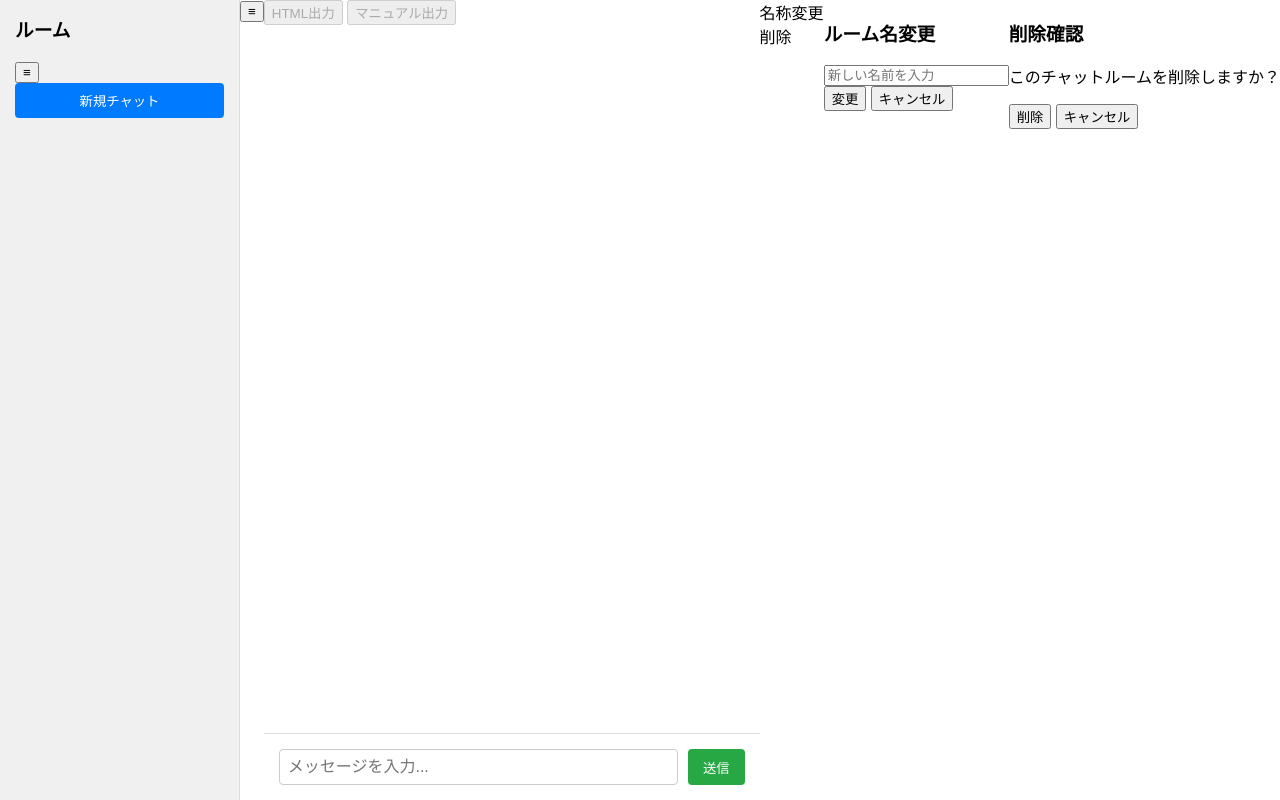
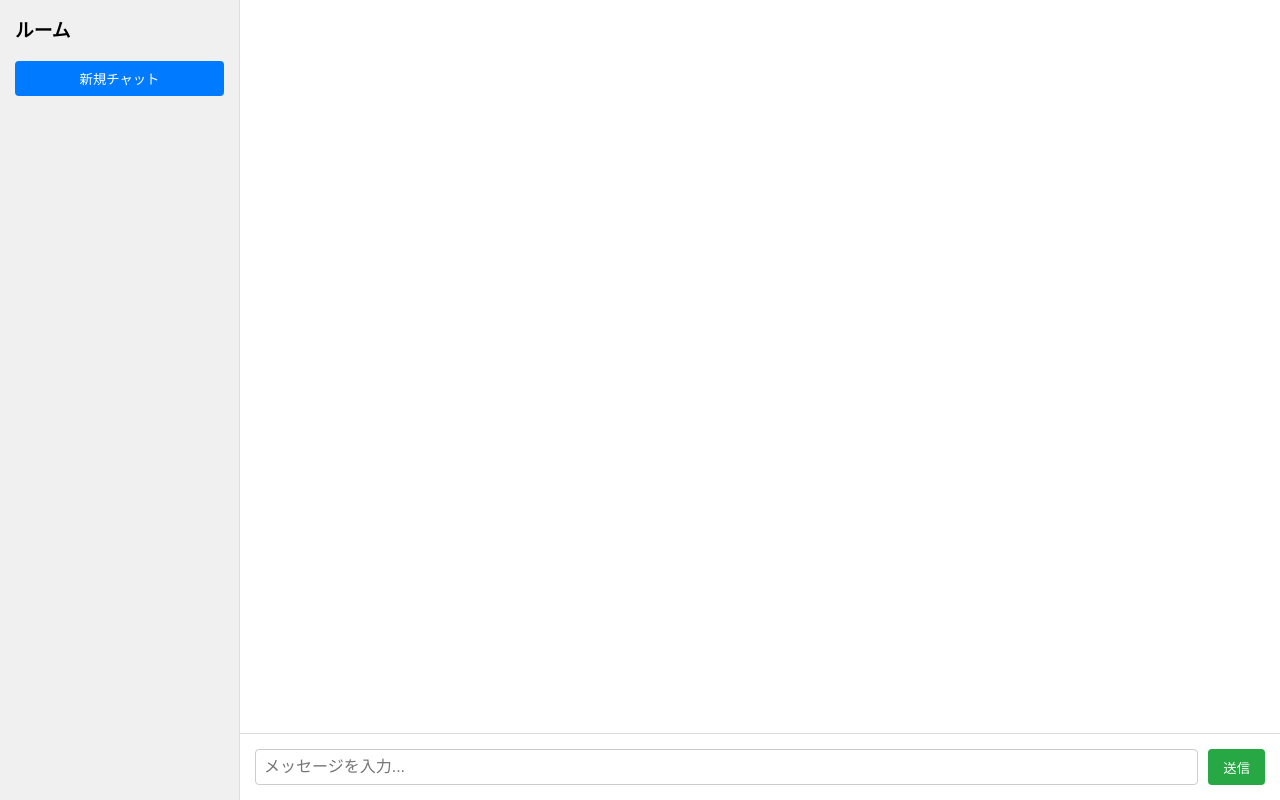
Before and after one commit to YaMac33/AIChat2, a Flask app: page / in a window 1280 px wide. Run offline with Flask 3, Linux system fonts and the light colour scheme; data that the repository does not hold is empty.

Commit message:
Update index.html

```diff
--- a/templates/index.html
+++ b/templates/index.html
@@ -10,66 +10,19 @@
 <body>
 
   <!-- 左側のサイドバー -->
-  <div class="sidebar" id="sidebar">
-    <div class="sidebar-header">
-      <h3>ルーム</h3>
-      <button id="toggle-sidebar-btn" class="toggle-btn">≡</button>
-    </div>
+  <div class="sidebar">
+    <h3>ルーム</h3>
     <button id="new-chat-btn">新規チャット</button>
     <ul id="rooms"></ul>
   </div>
 
-  <!-- サイドバー切り替えボタン（サイドバーが非表示の時に表示） -->
-  <div class="sidebar-toggle-hidden" id="sidebar-toggle-hidden">
-    <button id="show-sidebar-btn" class="toggle-btn">≡</button>
-  </div>
-
   <!-- 右側のメインチャット画面 -->
-  <div class="main-chat" id="main-chat">
-    <!-- ヘッダーエリア -->
-    <div class="chat-header">
-      <div class="chat-actions">
-        <button id="export-html-btn" class="action-btn" disabled>HTML出力</button>
-        <button id="export-manual-btn" class="action-btn" disabled>マニュアル出力</button>
-      </div>
-    </div>
-
+  <div class="main-chat">
     <!-- メッセージが表示されるエリア -->
     <div id="chat"></div>
-
     <!-- メッセージ入力エリア -->
     <div class="input-area">
       <input id="prompt" placeholder="メッセージを入力..." /><button id="send-btn">送信</button>
-    </div>
-  </div>
-
-  <!-- コンテキストメニュー -->
-  <div id="context-menu" class="context-menu">
-    <div class="context-menu-item" id="rename-room">名称変更</div>
-    <div class="context-menu-item" id="delete-room">削除</div>
-  </div>
-
-  <!-- 名称変更モーダル -->
-  <div id="rename-modal" class="modal">
-    <div class="modal-content">
-      <h3>ルーム名変更</h3>
-      <input type="text" id="rename-input" placeholder="新しい名前を入力">
-      <div class="modal-buttons">
-        <button id="rename-confirm">変更</button>
-        <button id="rename-cancel">キャンセル</button>
-      </div>
-    </div>
-  </div>
-
-  <!-- 削除確認モーダル -->
-  <div id="delete-modal" class="modal">
-    <div class="modal-content">
-      <h3>削除確認</h3>
-      <p>このチャットルームを削除しますか？</p>
-      <div class="modal-buttons">
-        <button id="delete-confirm">削除</button>
-        <button id="delete-cancel">キャンセル</button>
-      </div>
     </div>
   </div>
 
```
